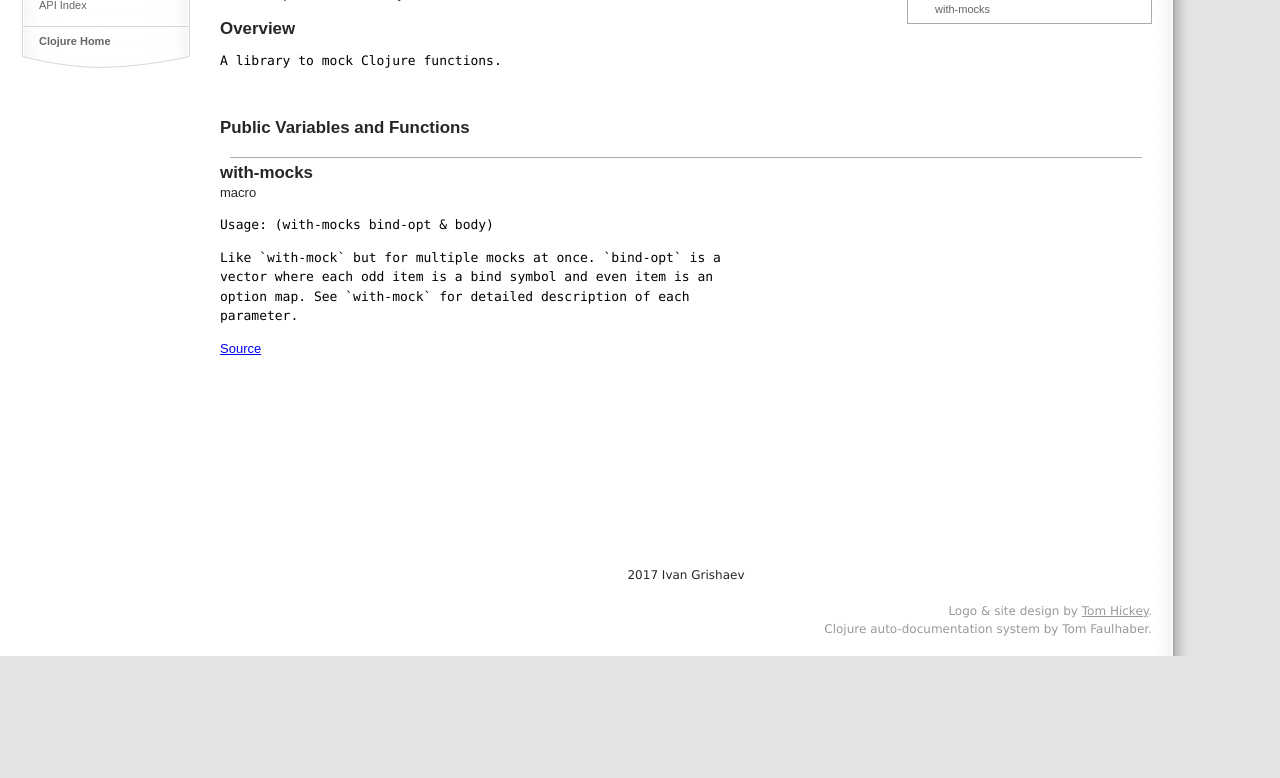
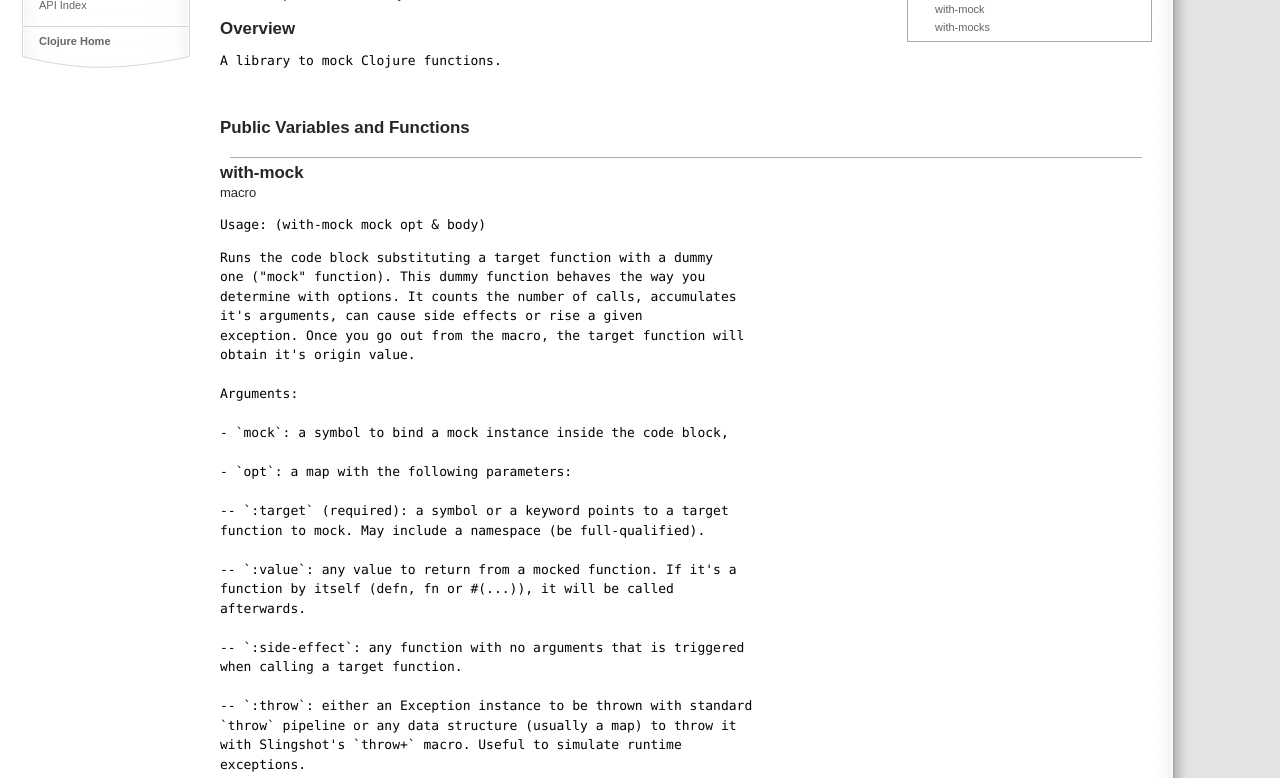
Before and after one commit to igrishaev/mockery, a plain HTML site: page index.html in a window 1280 px wide. Shown: the part 174-952 px from the top of the page. Before the commit the page ends 830 px from the top, so only its background shows below. Drawn offline with Linux system fonts and the light colour scheme.

Commit message:
Documentation updated

```diff
--- a/index.html
+++ b/index.html
@@ -54,6 +54,9 @@ namespace.
   </div><div class="toc-section" style="margin-left: 1em;">
     <a style="margin-top: 3px;" href="#var-section">Vars and Functions</a>
     <div class="toc-entry" style="margin-left: 1em;">
+      <a href="#mockery.core/with-mock" class="toc-entry-anchor">with-mock</a>
+
+    </div><div class="toc-entry" style="margin-left: 1em;">
       <a href="#mockery.core/with-mocks" class="toc-entry-anchor">with-mocks</a>
 
     </div>
@@ -84,6 +87,85 @@ namespace.
   <div id="var-entry">
     <br />
     <hr />
+    <h2 id="mockery.core/with-mock">with-mock</h2>
+    <span id="var-type">macro</span><br />
+    <pre id="var-usage">Usage: (with-mock mock opt &amp; body)
+</pre>
+    <pre id="var-docstr">Runs the code block substituting a target function with a dummy
+one ("mock" function). This dummy function behaves the way you
+determine with options. It counts the number of calls, accumulates
+it's arguments, can cause side effects or rise a given
+exception. Once you go out from the macro, the target function will
+obtain it's origin value.
+
+Arguments:
+
+- `mock`: a symbol to bind a mock instance inside the code block,
+
+- `opt`: a map with the following parameters:
+
+-- `:target` (required): a symbol or a keyword points to a target
+function to mock. May include a namespace (be full-qualified).
+
+-- `:value`: any value to return from a mocked function. If it's a
+function by itself (defn, fn or #(...)), it will be called
+afterwards.
+
+-- `:side-effect`: any function with no arguments that is triggered
+when calling a target function.
+
+-- `:throw`: either an Exception instance to be thrown with standard
+`throw` pipeline or any data structure (usually a map) to throw it
+with Slingshot's `throw+` macro. Useful to simulate runtime
+exceptions.
+
+More on mock instance.
+
+The mock you bind with a `mock` parameter is an atom holds a map. It
+extends the `opt` map described above. In addition to those
+immutable fields, it has the following ones:
+
+-- `:called?`: a boolean flag indicates whether a function was called
+at least one time or not. `false` by default.
+
+-- `:call-count`: a number times the function was called. 0 by default.
+
+-- `:call-args`: the last arguments were passed to the
+function. `nil` by default.
+
+-- `:call-args-list`: a vector of all the args were passed, `[]` by
+default.
+
+Example:
+
+(with-mock mock
+  {:target :clojure.pprint/pprint
+   :return ":-)"
+   :side-effect #(println "Hi!")}
+  (clojure.pprint/pprint {:foo 42}))
+
+Hi!
+:-)
+
+Once you deref the `mock` variable inside the code block, you'll get:
+
+{:called? true
+ :call-count 1
+ :call-args ({:foo 42})
+ :call-args-list [({:foo 42})]
+ :target :clojure.pprint/pprint
+ :return ":-)"
+ :side-effect #function[mockery.core/eval12666/fn--12667]}
+
+Checking `:call-count` and `:call-args` might be good for your unit
+tests.</pre>
+    <pre id="var-specs"></pre>
+
+
+    <a id="var-source" href="https://github.com/igrishaev/mockery/blob/d27ae4124e2a02c633cc2fa442b33fb01b7092b7/src/mockery/core.clj#L104">Source</a>
+  </div><div id="var-entry">
+    <br />
+    <hr />
     <h2 id="mockery.core/with-mocks">with-mocks</h2>
     <span id="var-type">macro</span><br />
     <pre id="var-usage">Usage: (with-mocks bind-opt &amp; body)
@@ -95,7 +177,7 @@ parameter.</pre>
     <pre id="var-specs"></pre>
 
 
-    <a id="var-source" href="https://github.com/igrishaev/mockery/blob/3cebe09c7f90dbf5bb6c70b013fd36ef54c9846c/src/mockery/core.clj#L82">Source</a>
+    <a id="var-source" href="https://github.com/igrishaev/mockery/blob/d27ae4124e2a02c633cc2fa442b33fb01b7092b7/src/mockery/core.clj#L82">Source</a>
   </div>
 </div>
 
```
Also changed, not shown: api-index.html (+2 -1 lines), 1 other file.
